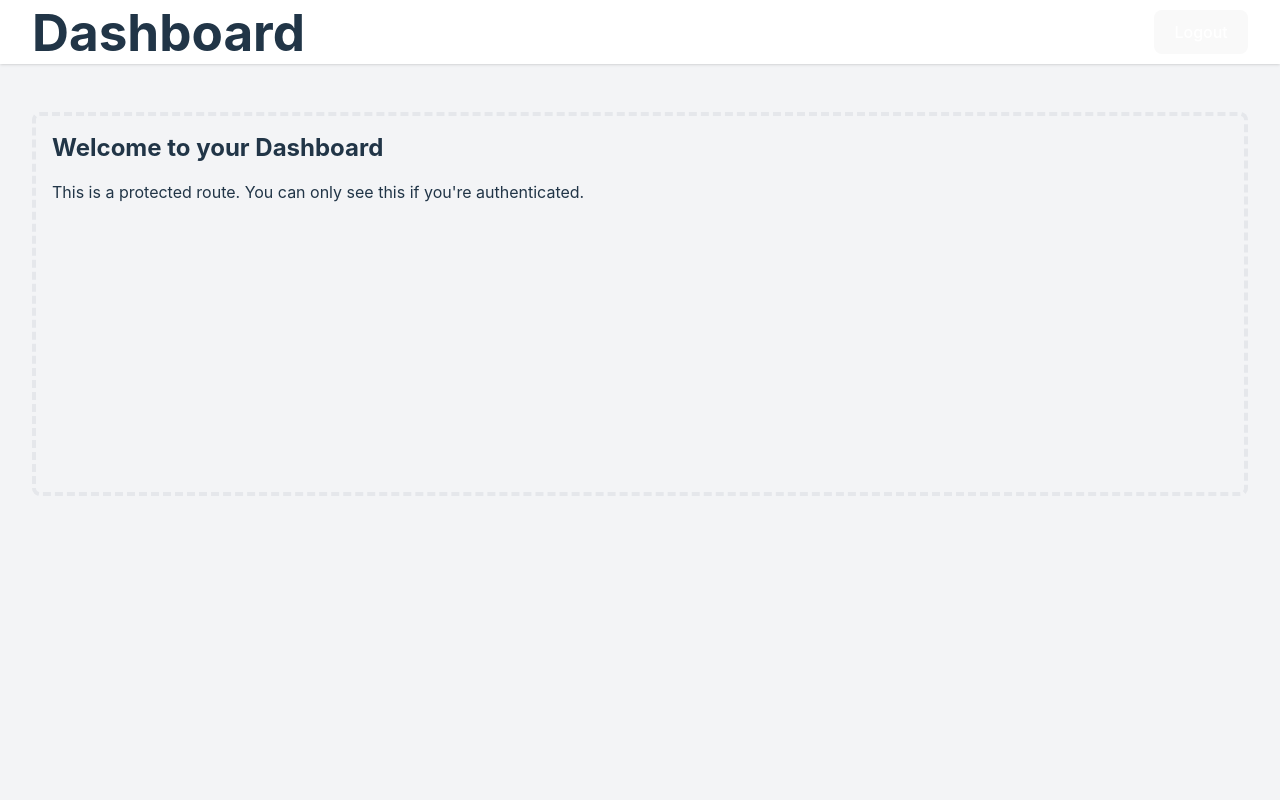
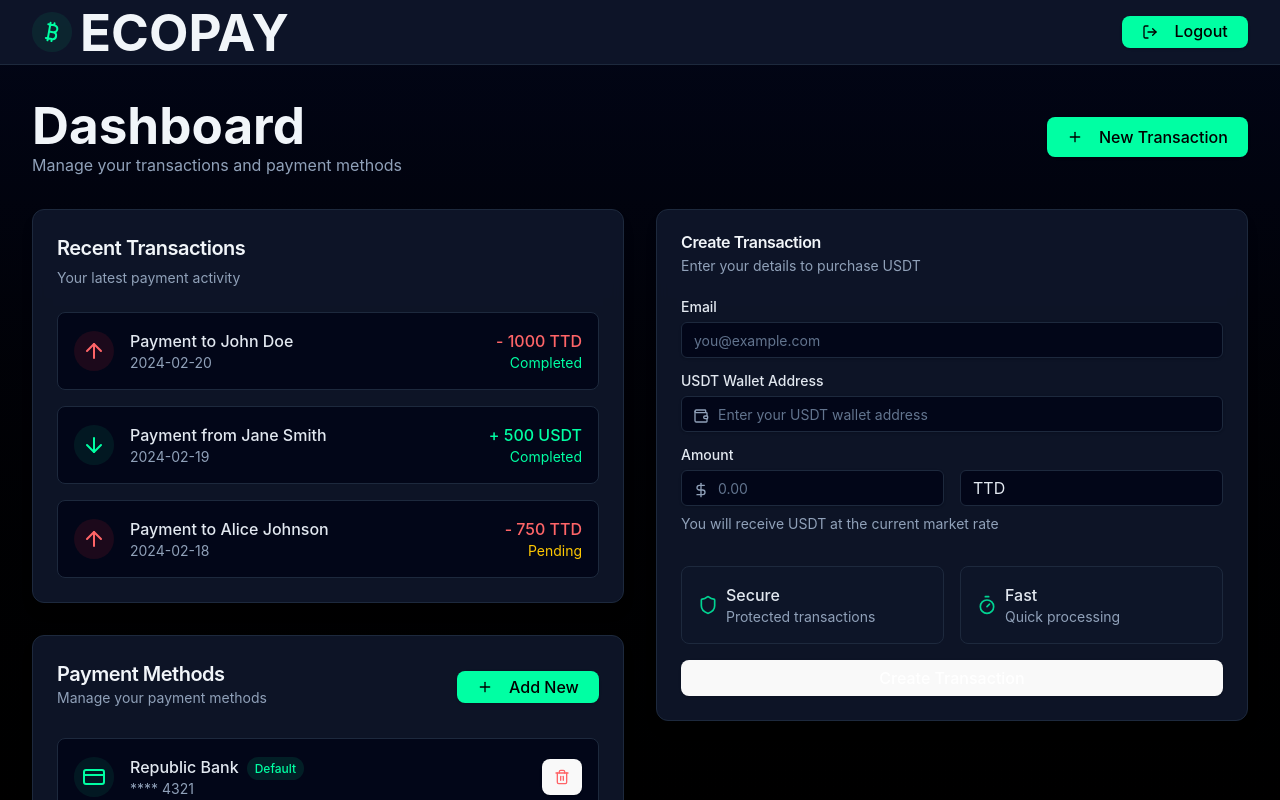
Before and after one commit to jonasgraterol/ecopay-vite, a React (Vite) app: page /dashboard in a window 1280 px wide. Shown: the top 800 px of the page. Built offline with nearby package versions, Linux system fonts and the light colour scheme.

Commit message:
improved dashboard

```diff
--- /dev/null
+++ b/src/components/dashboard/PaymentMethods.tsx
@@ -0,0 +1,102 @@
+import { Card, CardContent, CardDescription, CardHeader, CardTitle } from "@/components/ui/card"
+import { Button } from "@/components/ui/button"
+import { CreditCard, Plus, Trash2 } from "lucide-react"
+
+interface PaymentMethod {
+  id: string
+  type: 'bank' | 'card'
+  name: string
+  lastFour: string
+  isDefault: boolean
+}
+
+const mockPaymentMethods: PaymentMethod[] = [
+  {
+    id: '1',
+    type: 'bank',
+    name: 'Republic Bank',
+    lastFour: '4321',
+    isDefault: true
+  },
+  {
+    id: '2',
+    type: 'bank',
+    name: 'First Citizens',
+    lastFour: '8765',
+    isDefault: false
+  }
+]
+
+export function PaymentMethods() {
+  return (
+    <Card className="border-slate-800 bg-slate-900/90 shadow-lg backdrop-blur">
+      <CardHeader className="flex flex-row items-center justify-between">
+        <div>
+          <CardTitle className="text-xl font-semibold text-slate-100">Payment Methods</CardTitle>
+          <CardDescription className="text-slate-400">Manage your payment methods</CardDescription>
+        </div>
+        <Button
+          size="sm"
+          style={{
+            backgroundColor: '#00FFA3',
+            color: '#000',
+            fontWeight: 500,
+          }}
+          className="hover:bg-[#00FFA3]/90"
+        >
+          <Plus className="mr-2 h-4 w-4" />
+          Add New
+        </Button>
+      </CardHeader>
+      <CardContent>
+        <div className="space-y-4">
+          {mockPaymentMethods.map((method) => (
+            <div
+              key={method.id}
+              className="flex items-center justify-between rounded-lg border border-slate-800 bg-slate-950 p-4"
+            >
+              <div className="flex items-center gap-4">
+                <div className="rounded-full bg-emerald-500/10 p-2 text-[#00FFA3]">
+                  <CreditCard />
+                </div>
+                <div>
+                  <p className="font-medium text-slate-200">
+                    {method.name}
+                    {method.isDefault && (
+                      <span className="ml-2 rounded-full bg-[#00FFA3]/10 px-2 py-1 text-xs text-[#00FFA3]">
+                        Default
+                      </span>
+                    )}
+                  </p>
+                  <p className="text-sm text-slate-400">**** {method.lastFour}</p>
+                </div>
+              </div>
+              <div className="flex items-center gap-2">
+                {!method.isDefault && (
+                  <Button
+                    size="sm"
+                    style={{
+                      backgroundColor: '#00FFA3',
+                      color: '#000',
+                      fontWeight: 500,
+                    }}
+                    className="hover:bg-[#00FFA3]/90"
+                  >
+                    Make Default
+                  </Button>
+                )}
+                <Button
+                  variant="outline"
+                  size="icon"
+                  className="border-red-800/50 bg-transparent text-red-400 hover:bg-red-950 hover:text-red-400"
+                >
+                  <Trash2 className="h-4 w-4" />
+                </Button>
+              </div>
+            </div>
+          ))}
+        </div>
+      </CardContent>
+    </Card>
+  )
+}
--- /dev/null
+++ b/src/components/dashboard/TransactionList.tsx
@@ -0,0 +1,95 @@
+import { Card, CardContent, CardDescription, CardHeader, CardTitle } from "@/components/ui/card"
+import { ArrowDownIcon, ArrowUpIcon } from "lucide-react"
+
+interface Transaction {
+  id: string
+  type: 'send' | 'receive'
+  amount: number
+  currency: string
+  status: 'completed' | 'pending' | 'failed'
+  date: string
+  description: string
+}
+
+const mockTransactions: Transaction[] = [
+  {
+    id: '1',
+    type: 'send',
+    amount: 1000,
+    currency: 'TTD',
+    status: 'completed',
+    date: '2024-02-20',
+    description: 'Payment to John Doe'
+  },
+  {
+    id: '2',
+    type: 'receive',
+    amount: 500,
+    currency: 'USDT',
+    status: 'completed',
+    date: '2024-02-19',
+    description: 'Payment from Jane Smith'
+  },
+  {
+    id: '3',
+    type: 'send',
+    amount: 750,
+    currency: 'TTD',
+    status: 'pending',
+    description: 'Payment to Alice Johnson',
+    date: '2024-02-18'
+  }
+]
+
+export function TransactionList() {
+  return (
+    <Card className="border-slate-800 bg-slate-900/90 shadow-lg backdrop-blur">
+      <CardHeader>
+        <CardTitle className="text-xl font-semibold text-slate-100">Recent Transactions</CardTitle>
+        <CardDescription className="text-slate-400">Your latest payment activity</CardDescription>
+      </CardHeader>
+      <CardContent>
+        <div className="space-y-4">
+          {mockTransactions.map((transaction) => (
+            <div
+              key={transaction.id}
+              className="flex items-center justify-between rounded-lg border border-slate-800 bg-slate-950 p-4"
+            >
+              <div className="flex items-center gap-4">
+                <div className={`rounded-full p-2 ${
+                  transaction.type === 'receive'
+                    ? 'bg-emerald-500/10 text-[#00FFA3]'
+                    : 'bg-red-500/10 text-red-400'
+                }`}>
+                  {transaction.type === 'receive' ? <ArrowDownIcon /> : <ArrowUpIcon />}
+                </div>
+                <div>
+                  <p className="font-medium text-slate-200">{transaction.description}</p>
+                  <p className="text-sm text-slate-400">{transaction.date}</p>
+                </div>
+              </div>
+              <div className="text-right">
+                <p className={`font-medium ${
+                  transaction.type === 'receive'
+                    ? 'text-[#00FFA3]'
+                    : 'text-red-400'
+                }`}>
+                  {transaction.type === 'receive' ? '+' : '-'} {transaction.amount} {transaction.currency}
+                </p>
+                <p className={`text-sm ${
+                  transaction.status === 'completed'
+                    ? 'text-[#00FFA3]'
+                    : transaction.status === 'pending'
+                    ? 'text-yellow-400'
+                    : 'text-red-400'
+                }`}>
+                  {transaction.status.charAt(0).toUpperCase() + transaction.status.slice(1)}
+                </p>
+              </div>
+            </div>
+          ))}
+        </div>
+      </CardContent>
+    </Card>
+  )
+}
--- a/src/components/transactions/CreateTransactionForm.tsx
+++ b/src/components/transactions/CreateTransactionForm.tsx
@@ -88,7 +88,7 @@ export function CreateTransactionForm({
                   />
                 </div>
                 <div className="flex items-center rounded-md border border-slate-800 bg-slate-950 px-3 text-slate-200">
-                  TTC
+                  TTD
                 </div>
               </div>
               <p className="text-sm text-slate-400">You will receive USDT at the current market rate</p>
--- a/src/routes/dashboard/index.tsx
+++ b/src/routes/dashboard/index.tsx
@@ -1,5 +1,10 @@
 import { createFileRoute } from '@tanstack/react-router'
 import { useAuth } from '@/lib/auth/auth-context'
+import { Bitcoin, LogOut, Plus } from 'lucide-react'
+import { Button } from '@/components/ui/button'
+import { TransactionList } from '@/components/dashboard/TransactionList'
+import { PaymentMethods } from '@/components/dashboard/PaymentMethods'
+import { CreateTransactionForm } from '@/components/transactions/CreateTransactionForm'
 
 export const Route = createFileRoute('/dashboard/')({
   component: DashboardView,
@@ -9,29 +14,58 @@ function DashboardView() {
   const { logout } = useAuth()
 
   return (
-    <div className="min-h-screen bg-gray-100">
-      <nav className="bg-white shadow">
-        <div className="max-w-7xl mx-auto px-4 sm:px-6 lg:px-8">
-          <div className="flex justify-between h-16">
-            <div className="flex-shrink-0 flex items-center">
-              <h1 className="text-xl font-bold">Dashboard</h1>
+    <div className="min-h-screen w-full bg-gradient-to-b from-slate-950 to-black text-white">
+      <nav className="border-b border-slate-800 bg-slate-900/90 backdrop-blur">
+        <div className="mx-auto flex h-16 max-w-7xl items-center justify-between px-4 sm:px-6 lg:px-8">
+          <div className="flex items-center gap-2">
+            <div className="rounded-full bg-emerald-500/10 p-2">
+              <Bitcoin className="h-6 w-6 text-[#00FFA3]" />
             </div>
-            <div className="flex items-center">
-              <button
-                onClick={logout}
-                className="ml-4 px-4 py-2 border border-transparent text-sm font-medium rounded-md text-white bg-indigo-600 hover:bg-indigo-700"
-              >
-                Logout
-              </button>
-            </div>
+            <h1 className="text-xl font-bold text-slate-100">ECOPAY</h1>
           </div>
+          <Button
+            onClick={logout}
+            size="sm"
+            style={{
+              backgroundColor: '#00FFA3',
+              color: '#000',
+              fontWeight: 500,
+            }}
+            className="hover:bg-[#00FFA3]/90"
+          >
+            <LogOut className="mr-2 h-4 w-4" />
+            Logout
+          </Button>
         </div>
       </nav>
-      <main className="max-w-7xl mx-auto py-6 sm:px-6 lg:px-8">
-        <div className="px-4 py-6 sm:px-0">
-          <div className="border-4 border-dashed border-gray-200 rounded-lg h-96 p-4">
-            <h2 className="text-2xl font-bold mb-4">Welcome to your Dashboard</h2>
-            <p>This is a protected route. You can only see this if you're authenticated.</p>
+
+      <main className="mx-auto max-w-7xl px-4 py-8 sm:px-6 lg:px-8">
+        <div className="mb-8 flex items-center justify-between">
+          <div>
+            <h1 className="text-3xl font-bold text-slate-100">Dashboard</h1>
+            <p className="text-slate-400">Manage your transactions and payment methods</p>
+          </div>
+          <Button
+            size="lg"
+            style={{
+              backgroundColor: '#00FFA3',
+              color: '#000',
+              fontWeight: 500,
+            }}
+            className="hover:bg-[#00FFA3]/90"
+          >
+            <Plus className="mr-2 h-4 w-4" />
+            New Transaction
+          </Button>
+        </div>
+
+        <div className="grid gap-8 lg:grid-cols-2">
+          <div className="space-y-8">
+            <TransactionList />
+            <PaymentMethods />
+          </div>
+          <div>
+            <CreateTransactionForm />
           </div>
         </div>
       </main>
```
